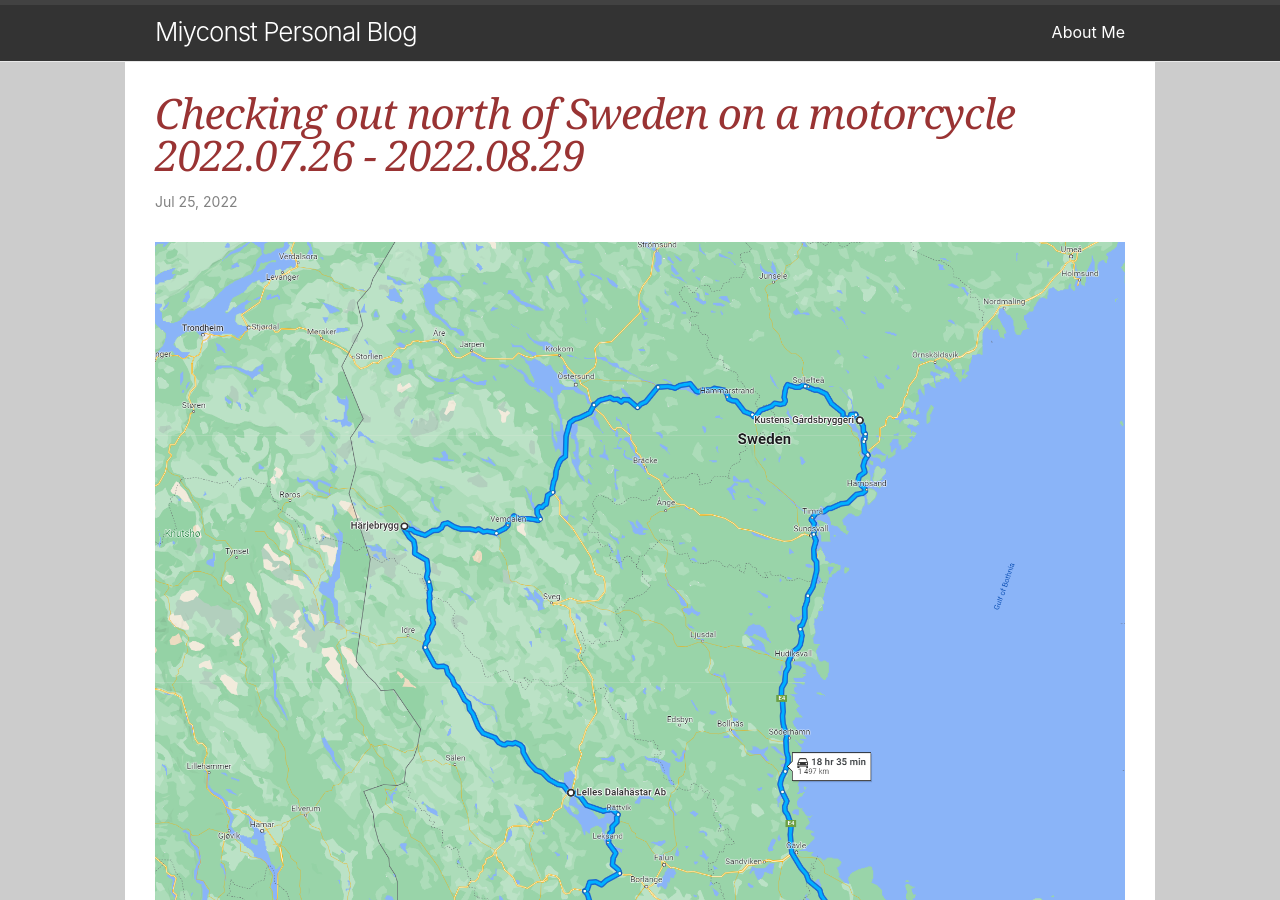
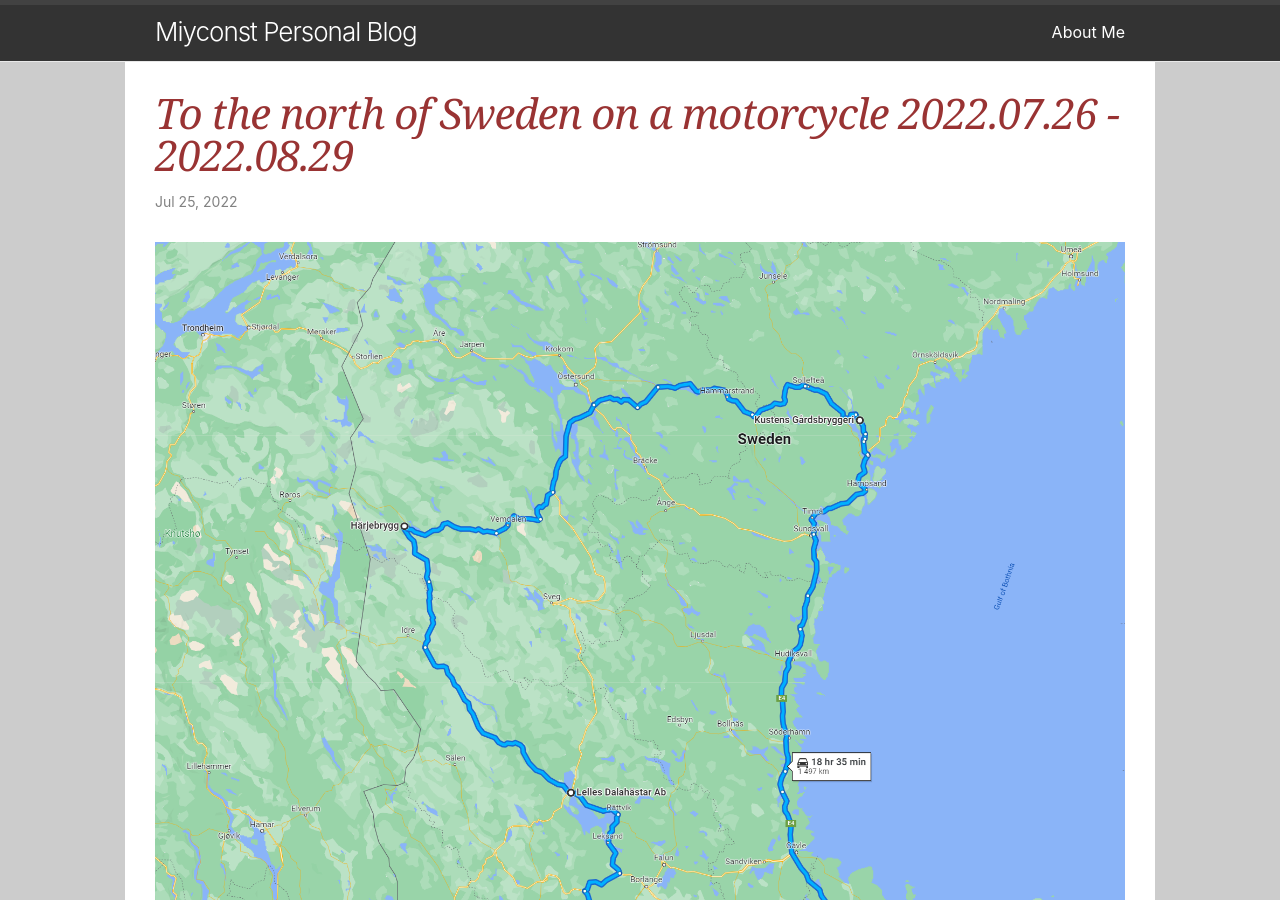
Before and after one commit to miyconst/miyconst.github.io, a Jekyll site: the page built from _posts/2022-07-25-motorcycle-trip.markdown, in a window 1280 px wide and 900 px high. Built offline with Jekyll 4.4.1, drawn with Linux system fonts in a browser that asks for light colours; a script that is not in the unit is left out.

Commit message:
Update 2022-07-25-motorcycle-trip.markdown

```diff
--- a/_posts/2022-07-25-motorcycle-trip.markdown
+++ b/_posts/2022-07-25-motorcycle-trip.markdown
@@ -1,6 +1,6 @@
 ---
 layout: post
-title:  "Checking out north of Sweden on a motorcycle 2022.07.26 - 2022.08.29"
+title:  "To the north of Sweden on a motorcycle 2022.07.26 - 2022.08.29"
 date:   2022-07-25 20:48:00 +0100
 categories: motorcycles trip
 tags: riding motorcycle sweden mv agusta stradale 800
```
